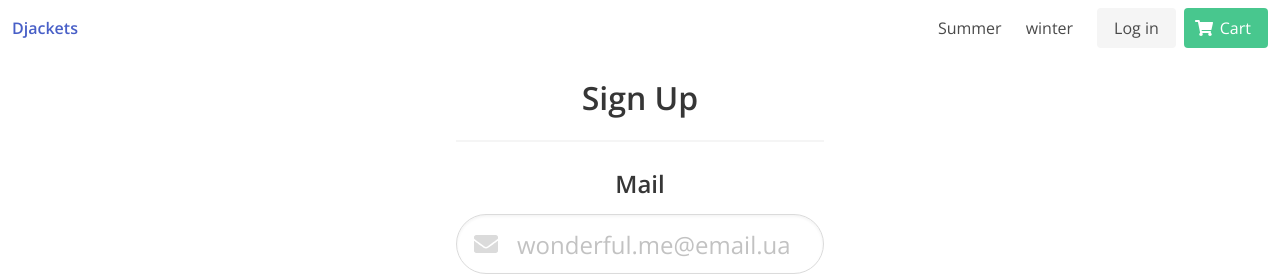
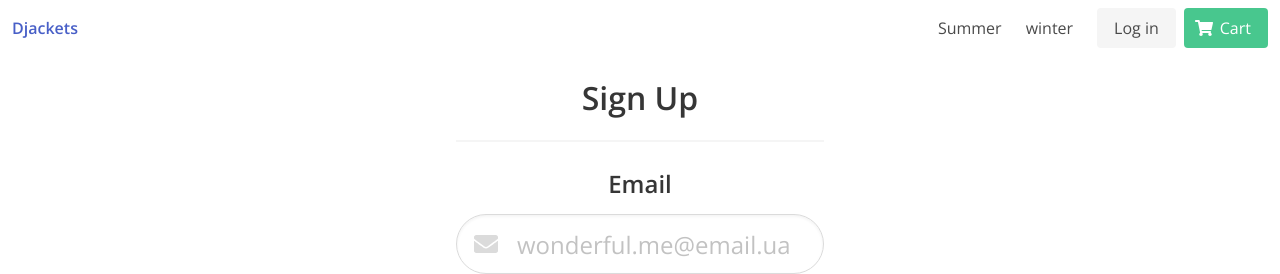
Before and after one commit to qrames/ecom-vuejs1, a Vue app: page /signup in a window 1280 px wide. Shown: the top 274 px of the page. Built offline with nearby package versions, Linux system fonts and the light colour scheme.

Commit message:
sign up ok

```diff
--- a/src/views/SignUp.vue
+++ b/src/views/SignUp.vue
@@ -5,7 +5,7 @@ import Swal from 'sweetalert2'
 
 import {isDifferentPass, isValidPassword, isValidEmail} from '@/utils'
 
-const mail = ref('')
+const email = ref('')
 const password = ref('')
 const password2 = ref('')
 
@@ -16,14 +16,27 @@ const passwordOption = undefined
 
 
 function submitForm(){
-  if (isValidPassword(password.value) && !isDifferentPass(password.value, password2.value) && isValidEmail(mail.value)){
-    apiRest.post('/users/', FormData)
+  if (isValidPassword(password.value) && !isDifferentPass(password.value, password2.value) && isValidEmail(email.value)){
+    const formData = {
+    "email": email.value,
+    "username": email.value,
+    "password": password.value
+}
+    apiRest.post('/auth/users/', formData)
       .then( response => {
         Swal.fire({
           title: "create!",
           text: "Your acount is create",
           icon: "success"
         })
+      })
+      .catch(error => {
+        if (error.response) {
+          console.log('error.response.data :')
+          console.log(error.response.data)
+          console.log('error.response :')
+          console.log(error.response)
+        }
       })
   }
 }
@@ -42,12 +55,12 @@ function submitForm(){
 
           <div class="field">
 
-            <label class="label is-large has-text-centered">Mail</label>
+            <label class="label is-large has-text-centered">Email</label>
 
             <div class="control has-icons-left">
-              <input :class="{ 'is-danger' : isUse || (!isValidEmail(mail) && mail != '') }"
-                class="input is-rounded is-large" type="mail"
-                placeholder="wonderful.me@email.ua" v-model="mail">
+              <input :class="{ 'is-danger' : isUse || (!isValidEmail(email) && email != '') }"
+                class="input is-rounded is-large" type="email"
+                placeholder="wonderful.me@email.ua" v-model="email">
               <span class="icon is-small is-left">
                 <i class="fas fa-envelope"></i>
               </span>
@@ -55,7 +68,7 @@ function submitForm(){
                 <i class="fas fa-exclamation-triangle"></i>
               </span>
             </div>
-            <p class="help" v-if="isUse">This mail is use</p>
+            <p class="help" v-if="isUse">This email is use</p>
           </div>
 
           <div class="field">
```
